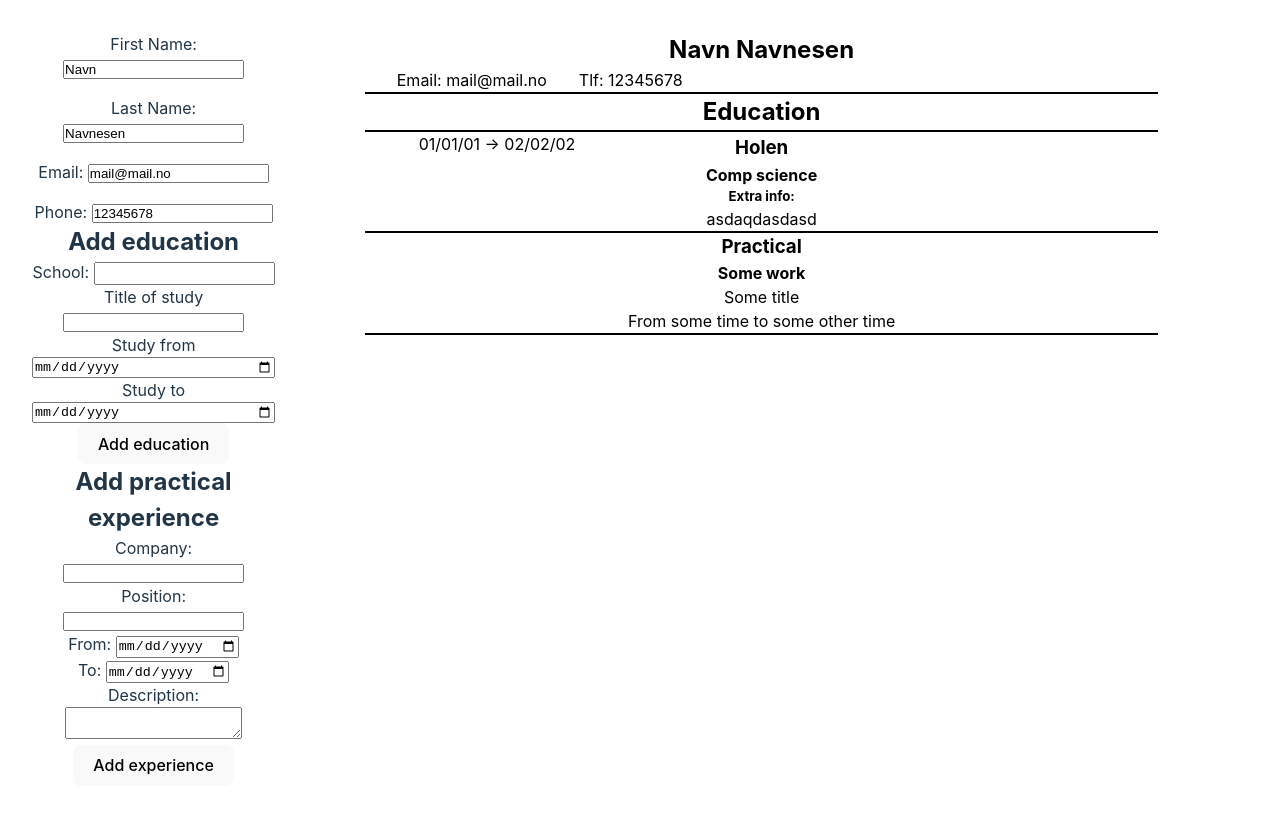
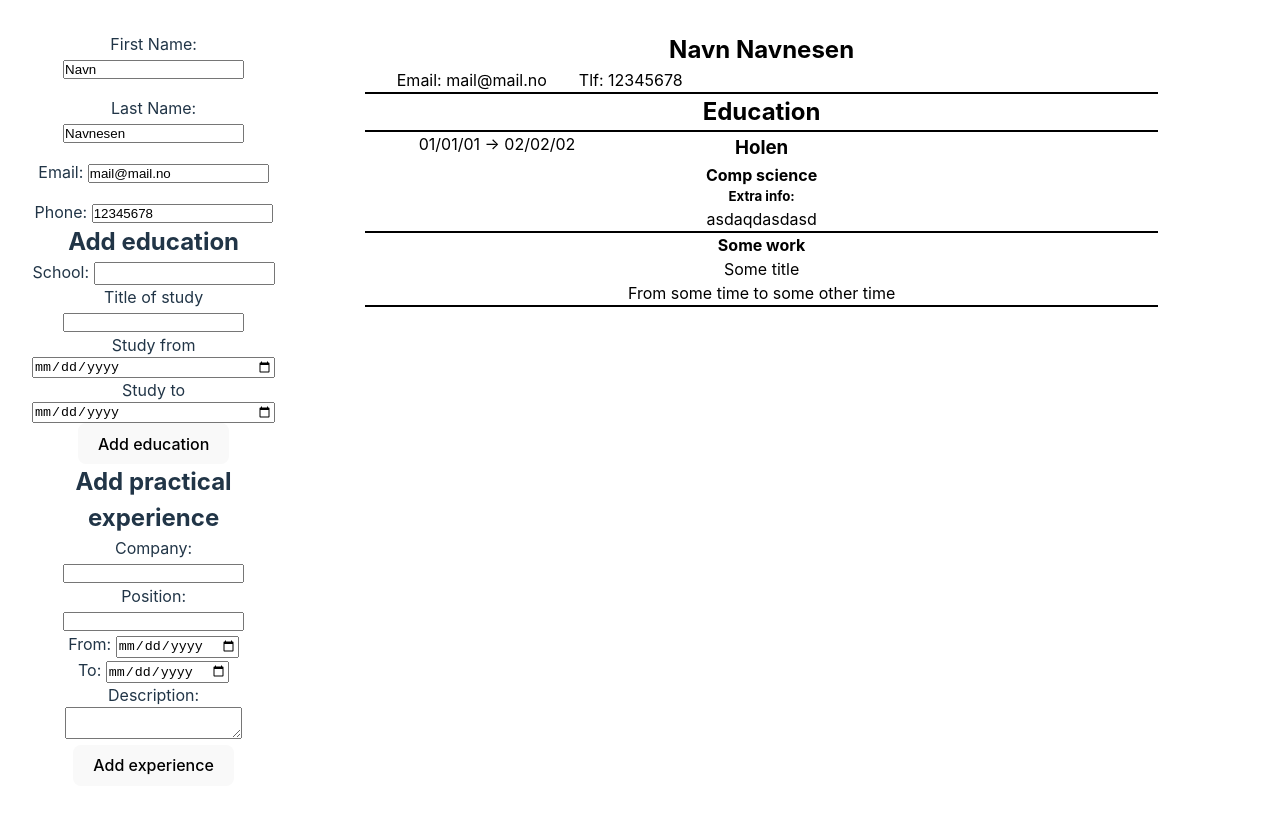
Before and after one commit to ATlexEide/cv-app, a React (Vite) app: page / in a window 1280 px wide. Shown: the top 814 px of the page. Built offline with nearby package versions, Linux system fonts and the light colour scheme.

Commit message:
Remove heading

```diff
--- a/src/Components/PracticalCard.jsx
+++ b/src/Components/PracticalCard.jsx
@@ -1,7 +1,6 @@
 function PracticalCard() {
   return (
     <>
-      <h3>Practical</h3>
       <div>
         <h4>Some work</h4>
         <div>Some title</div>
```
